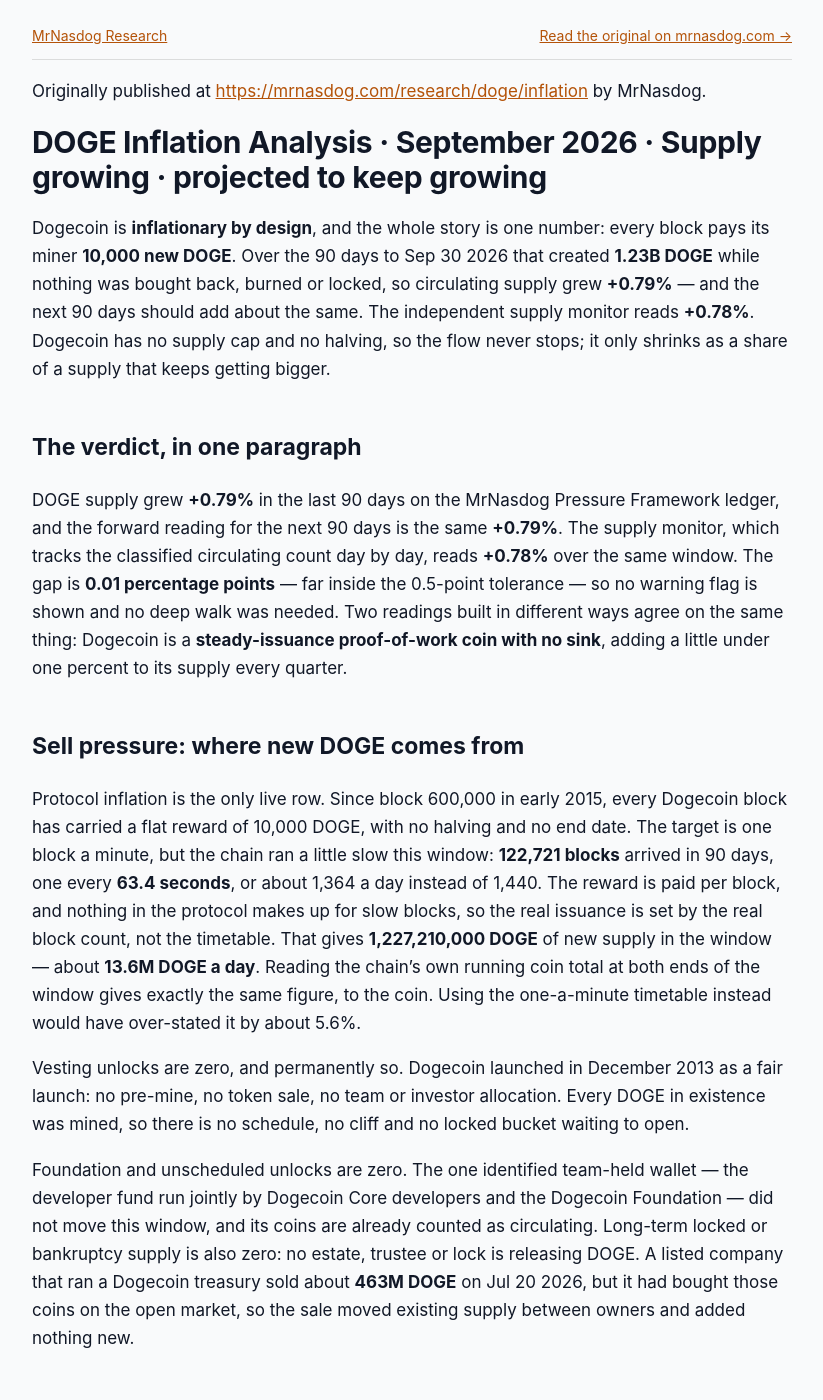
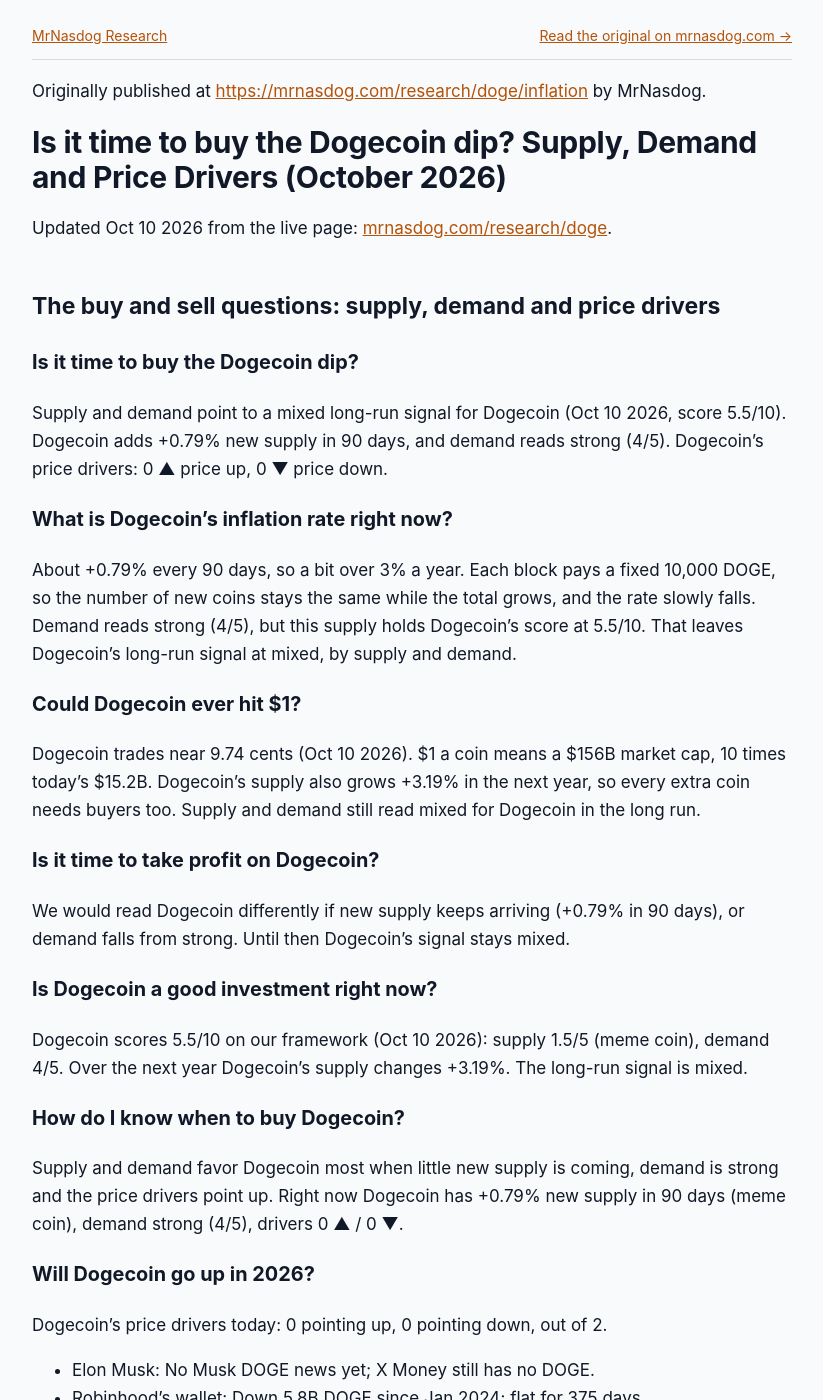
Before and after one commit to jeevansongmy-spec/mrnasdog-articles, a Jekyll site: the page built from crypto/doge-pressure-framework.md, in a window 1280 px wide and 1400 px high. Shown: the whole window, without its empty margins (228-1051 px from the left). Built offline with Jekyll 4.4.1, drawn with Linux system fonts in a browser that asks for light colours; some of the changed text lies outside the part shown.

Commit message:
publish: crypto/doge-pressure-framework

```diff
--- a/crypto/doge-pressure-framework.md
+++ b/crypto/doge-pressure-framework.md
@@ -1,14 +1,59 @@
 ---
-title: "DOGE Inflation Analysis · September 2026 · Supply growing · projected to keep growing"
+title: "Is it time to buy the Dogecoin dip? Supply, Demand and Price Drivers (October 2026)"
 description: "DOGE supply keeps growing: a flat 10,000 DOGE block reward paid miners 1.23B DOGE in 90 days with no burn or buyback, +0.79% net, same next. No cap, no halving."
 canonical_url: "https://mrnasdog.com/research/doge/inflation"
 tags: ["crypto", "doge", "dogecoin", "proof-of-work"]
 published: true
 ---
-
 Originally published at [https://mrnasdog.com/research/doge/inflation](https://mrnasdog.com/research/doge/inflation) by MrNasdog.
 
-# DOGE Inflation Analysis · September 2026 · Supply growing · projected to keep growing
+# Is it time to buy the Dogecoin dip? Supply, Demand and Price Drivers (October 2026)
+
+<!-- questions:start -->
+
+Updated Oct 10 2026 from the live page: [mrnasdog.com/research/doge](https://mrnasdog.com/research/doge).
+
+## The buy and sell questions: supply, demand and price drivers
+
+### Is it time to buy the Dogecoin dip?
+
+Supply and demand point to a mixed long-run signal for Dogecoin (Oct 10 2026, score 5.5/10). Dogecoin adds +0.79% new supply in 90 days, and demand reads strong (4/5). Dogecoin's price drivers: 0 ▲ price up, 0 ▼ price down.
+
+### What is Dogecoin's inflation rate right now?
+
+About +0.79% every 90 days, so a bit over 3% a year. Each block pays a fixed 10,000 DOGE, so the number of new coins stays the same while the total grows, and the rate slowly falls. Demand reads strong (4/5), but this supply holds Dogecoin's score at 5.5/10. That leaves Dogecoin's long-run signal at mixed, by supply and demand.
+
+### Could Dogecoin ever hit $1?
+
+Dogecoin trades near 9.74 cents (Oct 10 2026). $1 a coin means a $156B market cap, 10 times today's $15.2B. Dogecoin's supply also grows +3.19% in the next year, so every extra coin needs buyers too. Supply and demand still read mixed for Dogecoin in the long run.
+
+### Is it time to take profit on Dogecoin?
+
+We would read Dogecoin differently if new supply keeps arriving (+0.79% in 90 days), or demand falls from strong. Until then Dogecoin's signal stays mixed.
+
+### Is Dogecoin a good investment right now?
+
+Dogecoin scores 5.5/10 on our framework (Oct 10 2026): supply 1.5/5 (meme coin), demand 4/5. Over the next year Dogecoin's supply changes +3.19%. The long-run signal is mixed.
+
+### How do I know when to buy Dogecoin?
+
+Supply and demand favor Dogecoin most when little new supply is coming, demand is strong and the price drivers point up. Right now Dogecoin has +0.79% new supply in 90 days (meme coin), demand strong (4/5), drivers 0 ▲ / 0 ▼.
+
+### Will Dogecoin go up in 2026?
+
+Dogecoin's price drivers today: 0 pointing up, 0 pointing down, out of 2.
+- Elon Musk: No Musk DOGE news yet; X Money still has no DOGE.
+- Robinhood's wallet: Down 5.8B DOGE since Jan 2024; flat for 375 days.
+
+### Should I buy Dogecoin or Bitcoin?
+
+Dogecoin: mixed signal, 5.5/10 · Bitcoin: positive signal, 8.5/10 (Oct 10 2026). By supply and demand, Dogecoin reads weaker than Bitcoin today.
+
+*Every answer here applies basic economic theory — the law of supply and demand — to this coin's data. It is not financial advice.*
+
+<!-- questions:end -->
+
+## Part 1 · Supply: DOGE Inflation Analysis · September 2026 · Supply growing · projected to keep growing
 
 Dogecoin is **inflationary by design**, and the whole story is one number: every block pays its miner **10,000 new DOGE**. Over the 90 days to Sep 30 2026 that created **1.23B DOGE** while nothing was bought back, burned or locked, so circulating supply grew **+0.79%** — and the next 90 days should add about the same. The independent supply monitor reads **+0.78%**. Dogecoin has no supply cap and no halving, so the flow never stops; it only shrinks as a share of a supply that keeps getting bigger.
 
```
